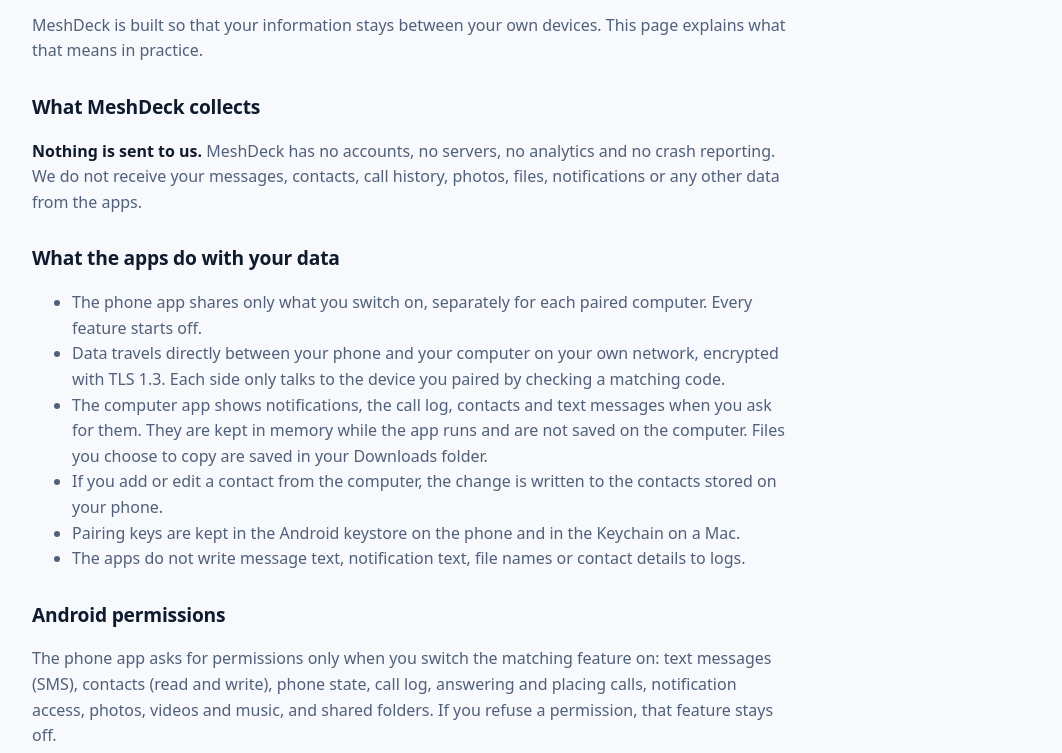
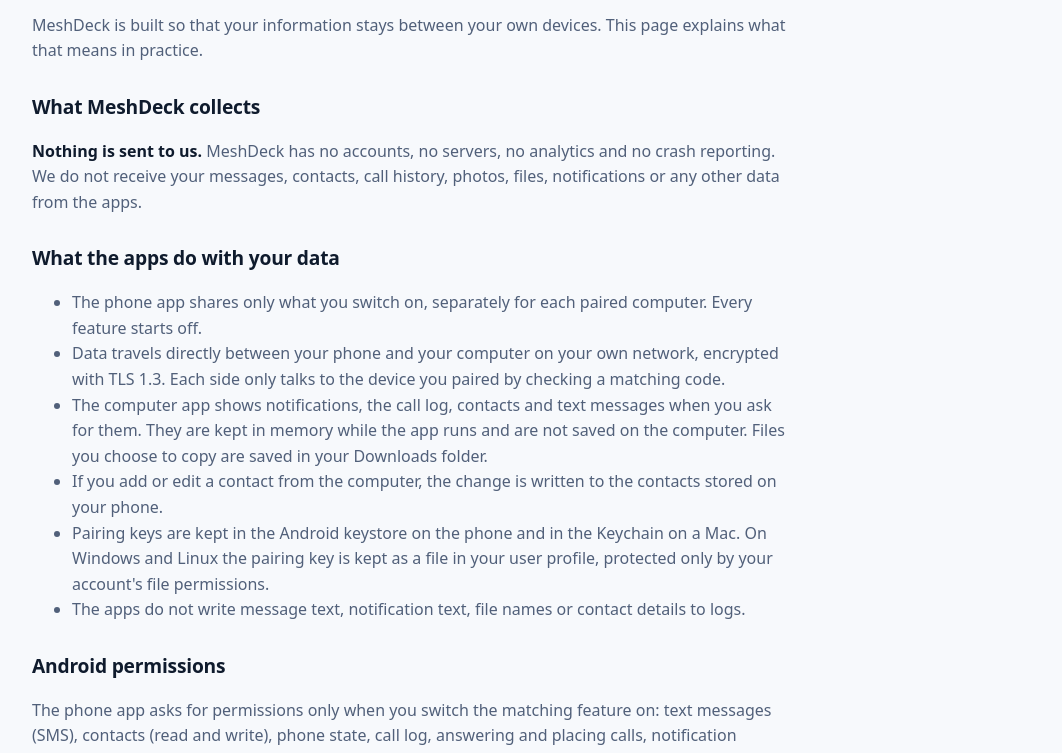
Before and after one commit to shrestha-tech/meshdeck, a plain HTML site: page privacy.html in a window 1280 px wide. Shown: the part 190-943 px from the top of the page, without its empty margins (108-1170 px from the left). Drawn offline with Linux system fonts and the light colour scheme.

Commit message:
Site: raise light-theme link and button contrast to WCAG AA; privacy policy: key storage on Windows/Linux, all-files access

```diff
--- a/privacy.html
+++ b/privacy.html
@@ -11,7 +11,7 @@
 <link rel="icon" type="image/png" href="favicon.png">
 <link rel="apple-touch-icon" href="apple-touch-icon.png">
 <style>
-:root{--bg:#f7f9fc;--fg:#0f1b2d;--muted:#51607a;--card:#ffffff;--line:#e2e8f0;--accent:#0e8f98;--accent-fg:#ffffff;--hero:#0F1B2D}
+:root{--bg:#f7f9fc;--fg:#0f1b2d;--muted:#51607a;--card:#ffffff;--line:#e2e8f0;--accent:#0b7a82;--accent-fg:#ffffff;--hero:#0F1B2D}
 @media (prefers-color-scheme:dark){:root{--bg:#0b1322;--fg:#e6edf7;--muted:#9fb0c9;--card:#121e33;--line:#22304a;--accent:#22d3ee;--accent-fg:#06222b}}
 *{box-sizing:border-box}
 body{margin:0;background:var(--bg);color:var(--fg);font:16px/1.6 system-ui,-apple-system,"Segoe UI",Roboto,sans-serif}
@@ -66,12 +66,12 @@
 <li>Data travels directly between your phone and your computer on your own network, encrypted with TLS 1.3. Each side only talks to the device you paired by checking a matching code.</li>
 <li>The computer app shows notifications, the call log, contacts and text messages when you ask for them. They are kept in memory while the app runs and are not saved on the computer. Files you choose to copy are saved in your Downloads folder.</li>
 <li>If you add or edit a contact from the computer, the change is written to the contacts stored on your phone.</li>
-<li>Pairing keys are kept in the Android keystore on the phone and in the Keychain on a Mac.</li>
+<li>Pairing keys are kept in the Android keystore on the phone and in the Keychain on a Mac. On Windows and Linux the pairing key is kept as a file in your user profile, protected only by your account's file permissions.</li>
 <li>The apps do not write message text, notification text, file names or contact details to logs.</li>
 </ul>
 
 <h2>Android permissions</h2>
-<p>The phone app asks for permissions only when you switch the matching feature on: text messages (SMS), contacts (read and write), phone state, call log, answering and placing calls, notification access, photos, videos and music, and shared folders. If you refuse a permission, that feature stays off.</p>
+<p>The phone app asks for permissions only when you switch the matching feature on: text messages (SMS), contacts (read and write), phone state, call log, answering and placing calls, notification access, photos, videos and music, and shared folders. The app also declares Android's "all files access" permission, which Android only grants if you turn it on in system settings; it is used to read your wallpaper for a computer you allowed to see photos. If you refuse a permission, that feature stays off.</p>
 
 <h2>This website and downloads</h2>
 <p>This site is static: it has no cookies, no scripts, no analytics and no forms. It is hosted by GitHub Pages, and the downloads are hosted on GitHub Releases. GitHub may record technical information such as your IP address when you visit or download, under <a href="https://docs.github.com/en/site-policy/privacy-policies/github-general-privacy-statement">GitHub's own privacy statement</a>. We do not receive that information.</p>
```
Also changed, not shown: index.html (+1 -1 lines), terms.html (+1 -1 lines).
